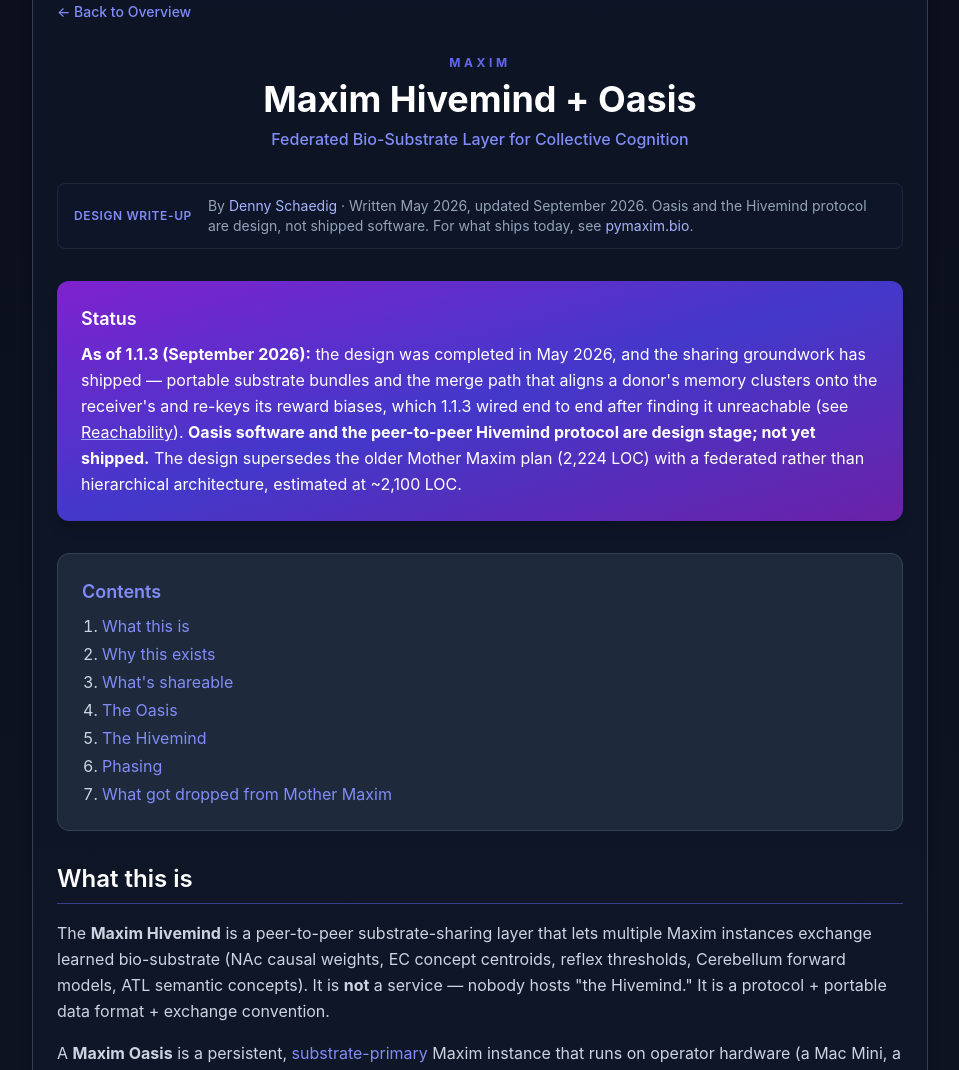
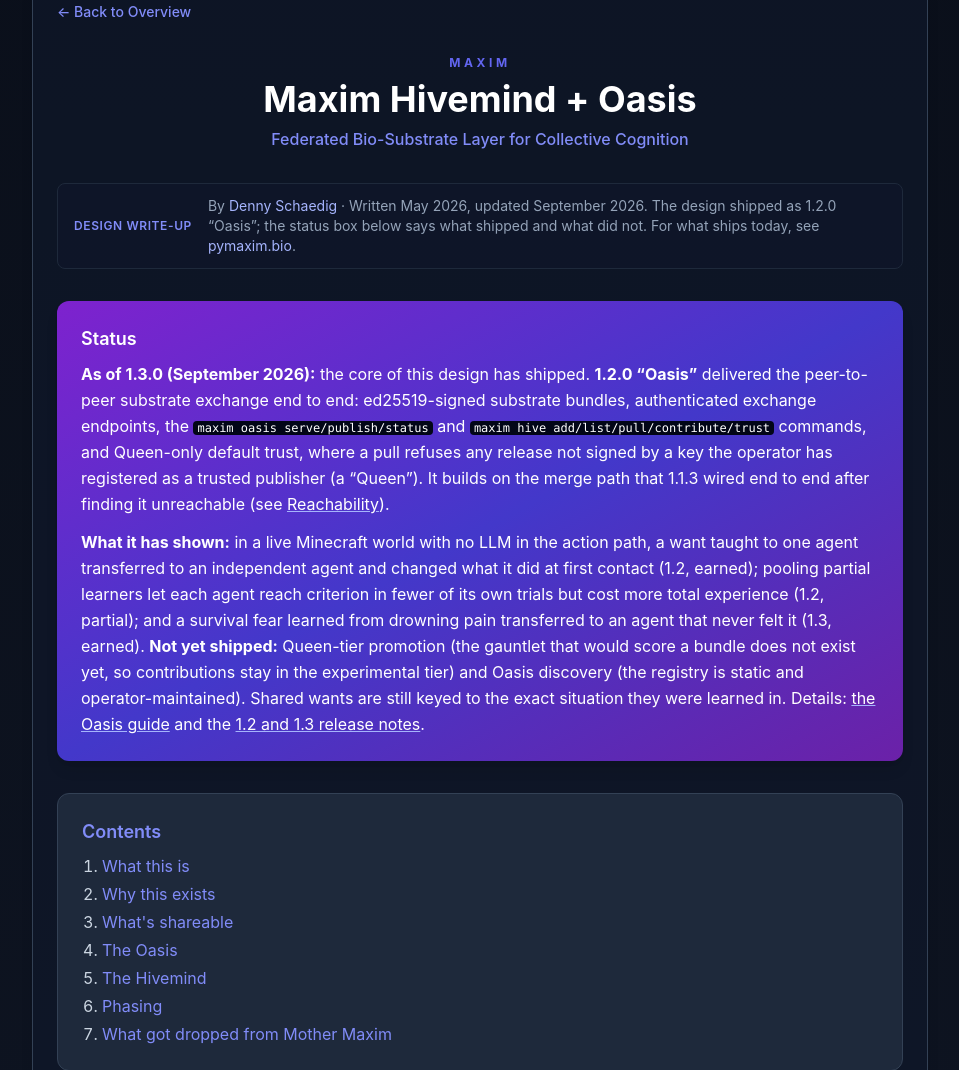
Before and after one commit to dennys246/personal_website, a Flask app: page /maxim/hivemind in a window 1280 px wide. Shown: the part 170-1240 px from the top of the page, without its empty margins (160-1119 px from the left). Run offline with Flask 3, Linux system fonts and the light colour scheme; some libraries are stand-ins or nearby versions; some web fonts are replaced.

Commit message:
Bring Maxim pages up to pymaxim 1.3.0
The site still named 1.1.3 as current and the Hivemind essay said Oasis
and the P2P exchange were unshipped; both shipped in 1.2.0 "Oasis".

- Overview: version 1.3.0, Minecraft world as a test bed, the 1.2 want
  transfer and 1.3 fear transfer results, and their published limits
- Hivemind: status box rewritten for what 1.2.0 shipped (signed bundles,
  maxim oasis/hive CLIs, Queen-only trust), the 1.2/1.3 results, and what
  remains unshipped (Queen-tier promotion, discovery); links the Oasis guide
- Substrate-primary: status as of 1.3.0, noting the substrate-primary
  Minecraft claims
- Projects and home cards: v1.3 and the latest results

Essay bodies are unchanged; they remain dated design write-ups.

Co-Authored-By: Claude Opus 5.5 (1M context) <noreply@anthropic.com>

```diff
--- a/templates/_maxim_related.html
+++ b/templates/_maxim_related.html
@@ -14,7 +14,7 @@
   "reachability":         ("Reachability",                "Five 1.1.3 defects that existed and could not be reached, none of which looked broken — and the practice that makes absence visible."),
   "sound-orientation":    ("Sound Orienting",             "The substrate's first real-hardware policy, learned in about ten trials — and the actuation bug that almost hid it."),
   "substrate-primary":    ("Substrate-Primary Mode",      "Letting the bio-substrate, not the LLM, pick the action — and the kill criteria that decide if it earned the right."),
-  "hivemind":             ("Hivemind + Oasis",            "Federated substrate sharing between Maxims, and what got dropped from the old Mother Maxim plan."),
+  "hivemind":             ("Hivemind + Oasis",            "Federated substrate sharing between Maxims: the May 2026 design that shipped as 1.2 “Oasis”."),
   "agent-architecture":   ("The Agent Brain",             "Where biology meets AI: the design principles behind the agent loop, the fear circuit, and the root goal."),
   "math-cognition":       ("Math & Statistical Cognition", "The dual number system — fast approximate and slow precise — and why an agent needs a statistician."),
   "memory-systems":       ("Memory Systems",              "Hippocampus, nucleus accumbens, SCN: how a single experience becomes durable, transferable knowledge."),
--- a/templates/main.html
+++ b/templates/main.html
@@ -136,7 +136,7 @@
   <div class="grid gap-4 sm:grid-cols-2 xl:grid-cols-4 max-w-6xl" aria-label="Highlights">
     <a href="/maxim" class="highlight-card">
       <h3>Maxim</h3>
-      <p>Open-source cognitive architecture for LLM agents and robots, with persistent memory, reward learning, and pre-registered benchmarks.</p>
+      <p>Open-source cognitive architecture for LLM agents and robots (v1.3). Learned wants and fears transfer between agents, backed by pre-registered benchmarks.</p>
     </a>
     <a href="/projects" class="highlight-card">
       <h3>HRfunc</h3>
--- a/templates/maxim-hivemind.html
+++ b/templates/maxim-hivemind.html
@@ -51,15 +51,16 @@
 
   {% set maxim_written = "May 2026" %}
   {% set maxim_updated = "September 2026" %}
-  {% set maxim_note = "Oasis and the Hivemind protocol are design, not shipped software." %}
-  {% set maxim_docs = [("Networking & mesh", "https://pymaxim.bio/guides/networking/"), ("hivemind.md in the repo", "https://github.com/dennys246/Maxim/blob/main/docs/hivemind.md")] %}
+  {% set maxim_note = "The design shipped as 1.2.0 “Oasis”; the status box below says what shipped and what did not." %}
+  {% set maxim_docs = [("Oasis guide", "https://pymaxim.bio/guides/oasis/"), ("Networking & mesh", "https://pymaxim.bio/guides/networking/"), ("hivemind.md in the repo", "https://github.com/dennys246/Maxim/blob/main/docs/hivemind.md")] %}
   {% set maxim_related = ["reachability", "substrate-primary", "memory-systems", "agent-architecture"] %}
   {% include "_maxim_status.html" %}
 
 
   <div class="rounded-xl bg-gradient-to-br from-purple-700 via-indigo-700 to-purple-800 p-6 text-white shadow-lg">
     <h3 class="text-lg font-semibold mb-2">Status</h3>
-    <p class="leading-relaxed"><strong>As of 1.1.3 (September 2026):</strong> the design was completed in May 2026, and the sharing groundwork has shipped &mdash; portable substrate bundles and the merge path that aligns a donor's memory clusters onto the receiver's and re-keys its reward biases, which 1.1.3 wired end to end after finding it unreachable (see <a href="/maxim/reachability#no-callers" class="underline decoration-indigo-300 hover:decoration-white">Reachability</a>). <strong>Oasis software and the peer-to-peer Hivemind protocol are design stage; not yet shipped.</strong> The design supersedes the older Mother Maxim plan (2,224 LOC) with a federated rather than hierarchical architecture, estimated at ~2,100 LOC.</p>
+    <p class="leading-relaxed"><strong>As of 1.3.0 (September 2026):</strong> the core of this design has shipped. <strong>1.2.0 &ldquo;Oasis&rdquo;</strong> delivered the peer-to-peer substrate exchange end to end: ed25519-signed substrate bundles, authenticated exchange endpoints, the <code class="bg-slate-950 px-1 rounded text-xs">maxim oasis serve/publish/status</code> and <code class="bg-slate-950 px-1 rounded text-xs">maxim hive add/list/pull/contribute/trust</code> commands, and Queen-only default trust, where a pull refuses any release not signed by a key the operator has registered as a trusted publisher (a &ldquo;Queen&rdquo;). It builds on the merge path that 1.1.3 wired end to end after finding it unreachable (see <a href="/maxim/reachability#no-callers" class="underline decoration-indigo-300 hover:decoration-white">Reachability</a>).</p>
+    <p class="leading-relaxed mt-3"><strong>What it has shown:</strong> in a live Minecraft world with no LLM in the action path, a want taught to one agent transferred to an independent agent and changed what it did at first contact (1.2, earned); pooling partial learners let each agent reach criterion in fewer of its own trials but cost more total experience (1.2, partial); and a survival fear learned from drowning pain transferred to an agent that never felt it (1.3, earned). <strong>Not yet shipped:</strong> Queen-tier promotion (the gauntlet that would score a bundle does not exist yet, so contributions stay in the experimental tier) and Oasis discovery (the registry is static and operator-maintained). Shared wants are still keyed to the exact situation they were learned in. Details: <a href="https://pymaxim.bio/guides/oasis/" rel="noopener" class="underline decoration-indigo-300 hover:decoration-white">the Oasis guide</a> and the <a href="https://github.com/dennys246/Maxim/releases" rel="noopener" class="underline decoration-indigo-300 hover:decoration-white">1.2 and 1.3 release notes</a>.</p>
   </div>
 
   <div class="bg-slate-800 border border-slate-700 rounded-xl p-6">
@@ -218,7 +219,7 @@
 
   <section class="space-y-4">
     <h2 id="phasing" class="text-2xl font-semibold text-white border-b border-indigo-500/50 pb-2 scroll-mt-32">Phasing</h2>
-    <p class="text-slate-300 leading-relaxed">This is the phasing as planned in May 2026. The version targets were a plan, not a record of what shipped; the status box at the top of this page is current as of 1.1.3.</p>
+    <p class="text-slate-300 leading-relaxed">This is the phasing as planned in May 2026. The version targets were a plan, not a record of what shipped; the status box at the top of this page is current as of 1.3.0.</p>
     <div class="bg-slate-800 border border-slate-700 rounded-xl p-5 overflow-x-auto">
       <table class="w-full text-sm text-slate-300">
         <thead>
--- a/templates/maxim-substrate-primary.html
+++ b/templates/maxim-substrate-primary.html
@@ -58,7 +58,7 @@
 
   <div class="rounded-xl bg-gradient-to-br from-purple-700 via-indigo-700 to-purple-800 p-6 text-white shadow-lg">
     <h3 class="text-lg font-semibold mb-2">Status</h3>
-    <p class="leading-relaxed"><strong>As of 1.1.3 (September 2026):</strong> substrate-primary action selection via <code class="bg-slate-950 px-1 rounded text-xs">NAc.recommend_action()</code> &mdash; first prototyped in May 2026 as a feasibility check (the plan's &ldquo;Phase &minus;1&rdquo;) &mdash; has been run end to end in simulation and on hardware. In the 1.0 benchmark it formed concept clusters and causal links but fixated on a single habit without an exploration policy (<a href="/maxim/release-1-0#remove-the-llm" class="underline decoration-indigo-300 hover:decoration-white">The Honest Benchmark</a>); on a Reachy Mini robot it learned a sound-orienting policy with no LLM in the action path (<a href="/maxim/sound-orientation" class="underline decoration-indigo-300 hover:decoration-white">Sound Orienting</a>). It remains a research mode, with LLM-primary selection as the design's default. The later phases below (vocabulary-constrained mode, symbol binding, a from-scratch sequence model) are design stage; not yet shipped.</p>
+    <p class="leading-relaxed"><strong>As of 1.3.0 (September 2026):</strong> substrate-primary action selection via <code class="bg-slate-950 px-1 rounded text-xs">NAc.recommend_action()</code> &mdash; first prototyped in May 2026 as a feasibility check (the plan's &ldquo;Phase &minus;1&rdquo;) &mdash; has been run end to end in simulation and on hardware. In the 1.0 benchmark it formed concept clusters and causal links but fixated on a single habit without an exploration policy (<a href="/maxim/release-1-0#remove-the-llm" class="underline decoration-indigo-300 hover:decoration-white">The Honest Benchmark</a>); on a Reachy Mini robot it learned a sound-orienting policy with no LLM in the action path (<a href="/maxim/sound-orientation" class="underline decoration-indigo-300 hover:decoration-white">Sound Orienting</a>). Since 1.2 it has also carried the headline claims in a live Minecraft world: a taught want transferred between independent agents (1.2), and a fear learned from drowning pain made an agent leave the water before the pain arrived and transferred to an agent that never felt it (1.3) (<a href="https://pymaxim.bio/research/evidence/" rel="noopener" class="underline decoration-indigo-300 hover:decoration-white">evidence ledger</a>). It remains a research mode, with LLM-primary selection as the design's default. The later phases below (vocabulary-constrained mode, symbol binding, a from-scratch sequence model) are design stage; not yet shipped.</p>
   </div>
 
   <div class="bg-slate-800 border border-slate-700 rounded-xl p-6">
--- a/templates/projects.html
+++ b/templates/projects.html
@@ -82,8 +82,8 @@
       <h2 class="project-title text-2xl font-semibold text-indigo-400 text-center transition-colors duration-200"><a href="/maxim" class="no-underline">Maxim</a></h2>
       <p class="mt-3 text-center text-base font-medium text-slate-100">Bio-inspired cognitive architecture for LLM agents and robots.</p>
       <p class="mt-4 text-base leading-relaxed text-slate-200/80">Maxim provides homeostatic drives, persistent cross-session memory, reward learning, and retrieval-augmented generation (RAG) for LLM agents, with a simulation environment and robotics integration. Its components are computational models inspired by mammalian neuroscience, including the hippocampus, entorhinal cortex, nucleus accumbens, and attention networks. Maxim runs on the Reachy Mini robot with live visual input, motor commands, and human interaction.</p>
-      <p class="mt-4 text-sm leading-relaxed text-slate-200/80"><span class="font-semibold text-slate-100">Stack:</span> Python (PyPI package <code>pymaxim</code>, Apache-2.0) &middot; LLM agents &middot; RAG &middot; reward learning &middot; Reachy Mini robot</p>
-      <p class="mt-1 text-sm leading-relaxed text-slate-200/80"><span class="font-semibold text-slate-100">Status/Result:</span> Released on PyPI with documentation at pymaxim.bio. Most recent hardware result: the reward substrate learned to turn the Reachy Mini toward speech from an empty substrate within ~10 trials, with no LLM in the action path (<a href="/maxim/sound-orientation" class="text-indigo-300 hover:text-white underline-offset-2 hover:underline">write-up</a>).</p>
+      <p class="mt-4 text-sm leading-relaxed text-slate-200/80"><span class="font-semibold text-slate-100">Stack:</span> Python (PyPI package <code>pymaxim</code>, Apache-2.0) &middot; LLM agents &middot; RAG &middot; reward learning &middot; Reachy Mini robot &middot; Minecraft world bridge &middot; ed25519-signed substrate sharing</p>
+      <p class="mt-1 text-sm leading-relaxed text-slate-200/80"><span class="font-semibold text-slate-100">Status/Result:</span> Current release 1.3.0 on PyPI, documented at pymaxim.bio, with every claim pre-registered and tracked in a public <a href="https://pymaxim.bio/research/evidence/" class="text-indigo-300 hover:text-white underline-offset-2 hover:underline" rel="noopener">evidence ledger</a>. On a live Minecraft server with no LLM in the action path, a taught want transferred between independent agents (1.2) and a fear learned from in-game pain transferred to an agent that never felt it (1.3). On Reachy Mini hardware, the reward substrate learned to turn toward speech within ~10 trials (<a href="/maxim/sound-orientation" class="text-indigo-300 hover:text-white underline-offset-2 hover:underline">write-up</a>).</p>
       <p class="mt-4 text-sm font-medium"><a href="/maxim" class="text-indigo-300 hover:text-white underline-offset-2 hover:underline">Overview</a> &middot; <a href="https://pymaxim.bio" class="text-indigo-300 hover:text-white underline-offset-2 hover:underline" rel="noopener">Docs</a> &middot; <a href="https://github.com/dennys246/Maxim" class="text-indigo-300 hover:text-white underline-offset-2 hover:underline" rel="noopener">Code</a> &middot; <a href="https://pypi.org/project/pymaxim/" class="text-indigo-300 hover:text-white underline-offset-2 hover:underline" rel="noopener">PyPI</a></p>
     </article>
     <article class="reveal project-card project-card-link w-full">
```
Also changed, not shown: templates/maxim-overview.html (+4 -4 lines).
